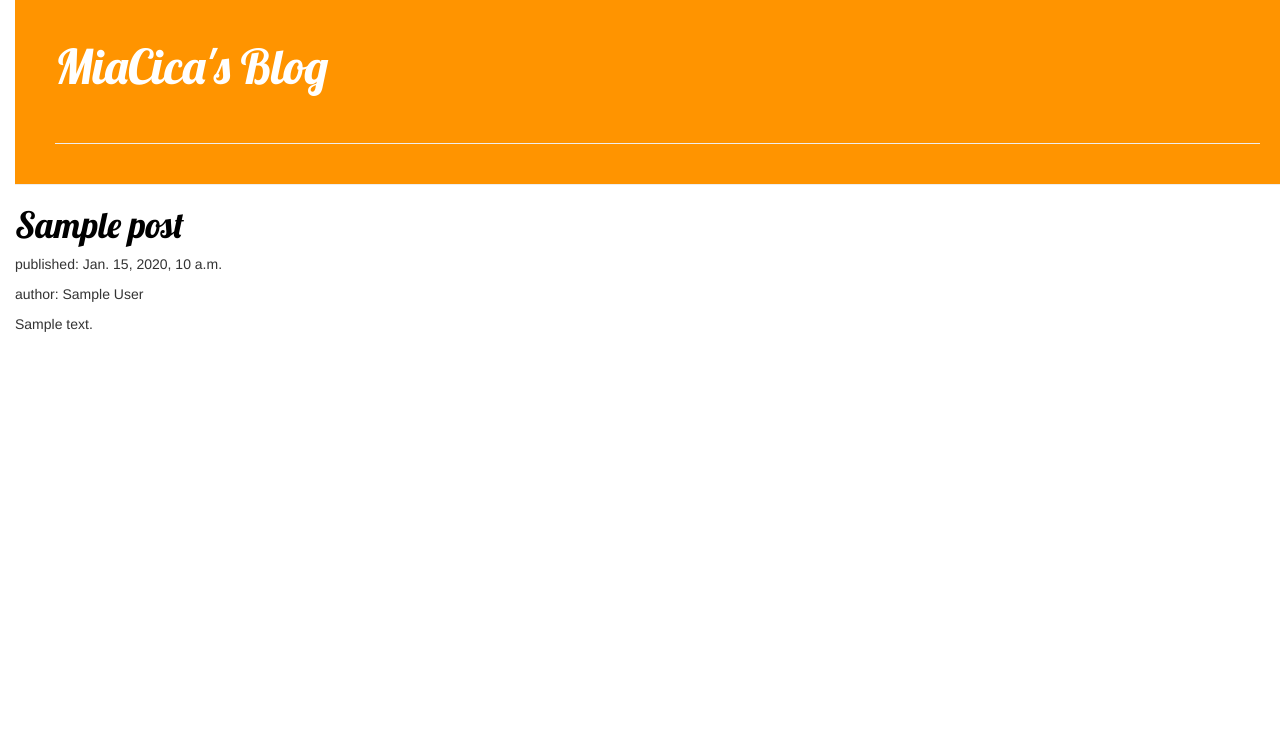
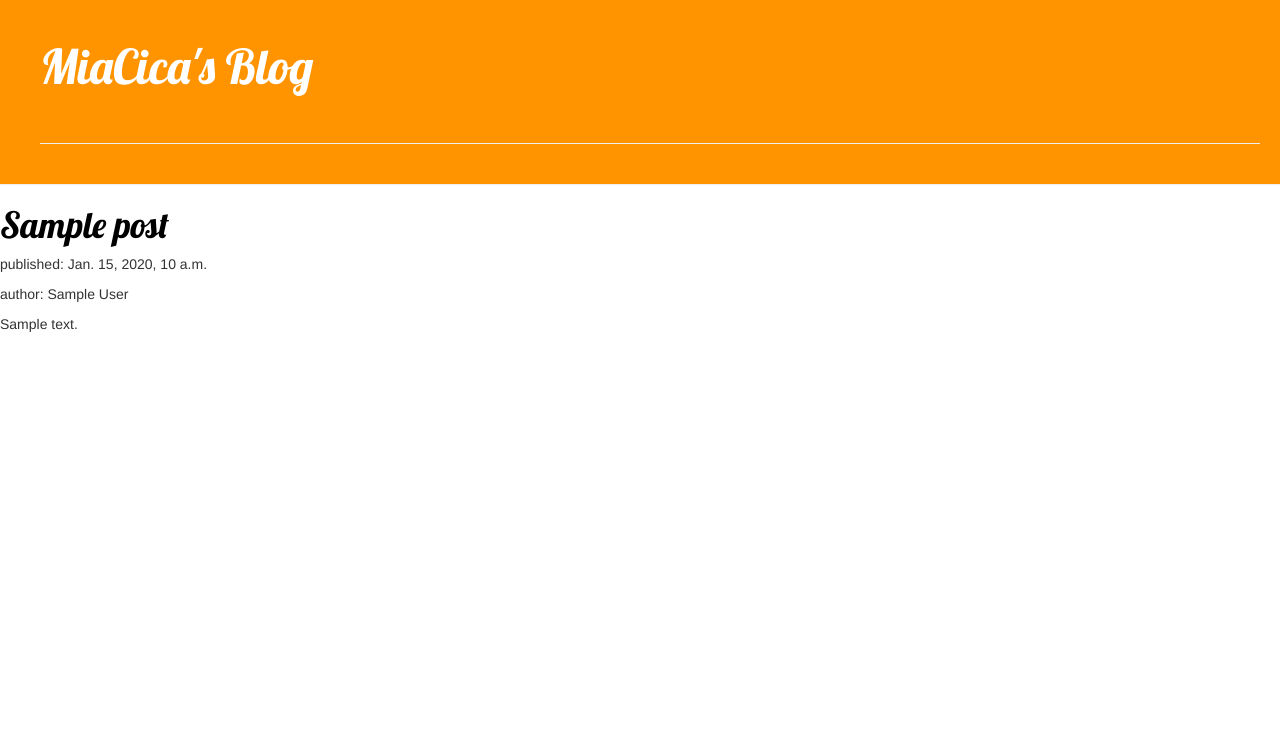
Before and after one commit to noncsilla/my-first-blog, a Django app: template blog/templates/blog/post_list.html in a window 1280 px wide. Shown: the top 729 px of the page. Run offline with Django 3.2, Linux system fonts and the light colour scheme; the template is opened without the code that fills it: most values are stand-ins (such as "Sample title", 1, 10 or a date in 2020); some libraries are stand-ins or nearby versions.

Commit message:
css jav2

```diff
--- a/blog/static/css/blog.css
+++ b/blog/static/css/blog.css
@@ -40,17 +40,9 @@
 
     .post {
         margin-bottom: 70px;
+        margin-right: 20px;
     }
 
     .post h1 a, .post h1 a:visited {
         color: #000000;
     }
-
-h1 a {
-	color: #FCA205;
-	font-family: 'Lobster';
-	}
-
-body {
-	padding-left: 15px;
-	}
--- a/blog/templates/blog/post_list.html
+++ b/blog/templates/blog/post_list.html
@@ -13,13 +13,13 @@
 		<br>
 		<hr>
 		</div>
-		 {% for post in posts %}
+		{% for post in posts %}
 				<div class="post">
 					<h1><a href="">{{ post.title }}</a></h1>
 					<p>published: {{ post.published_date }}</p>
 					<p>author: {{ post.author }}</p>
 					<p>{{ post.text|linebreaks }}</p>
 				</div>
-				{% endfor %}
+		{% endfor %}
 		</body>
 </html>
```
